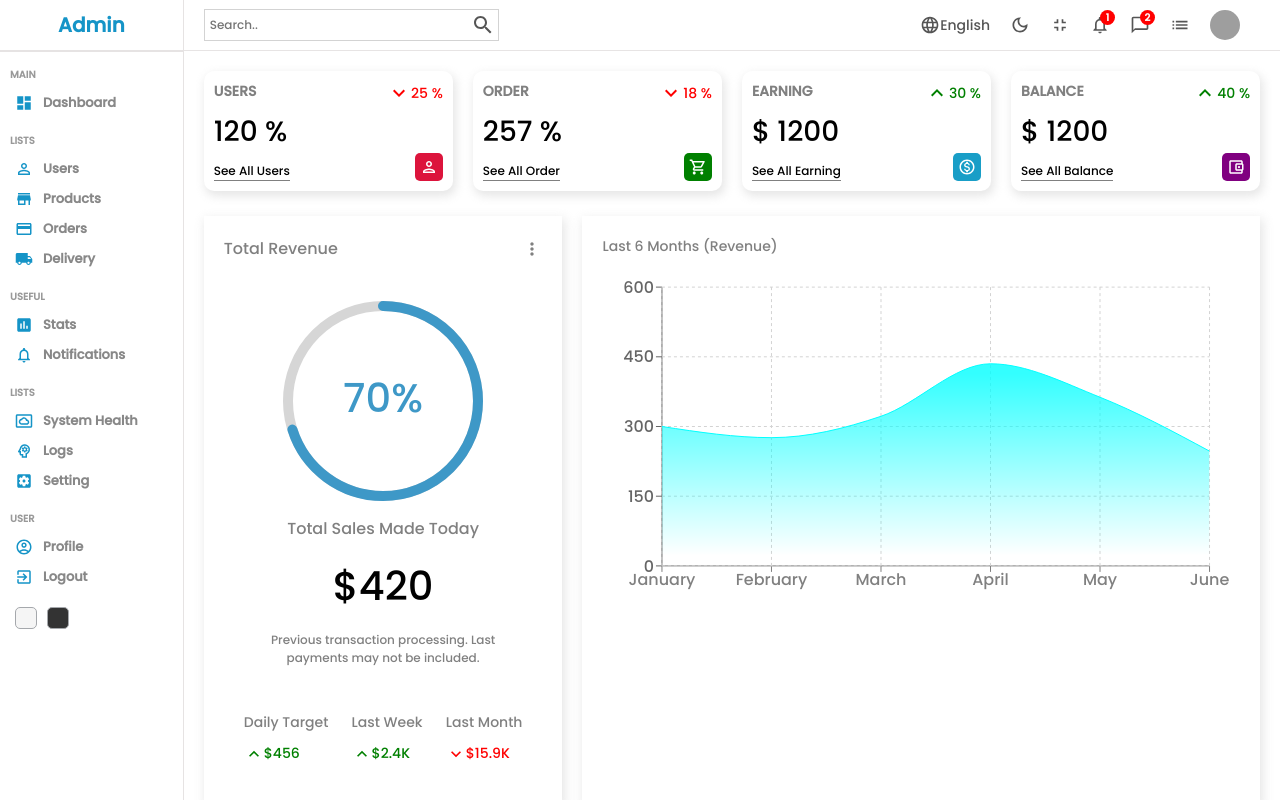
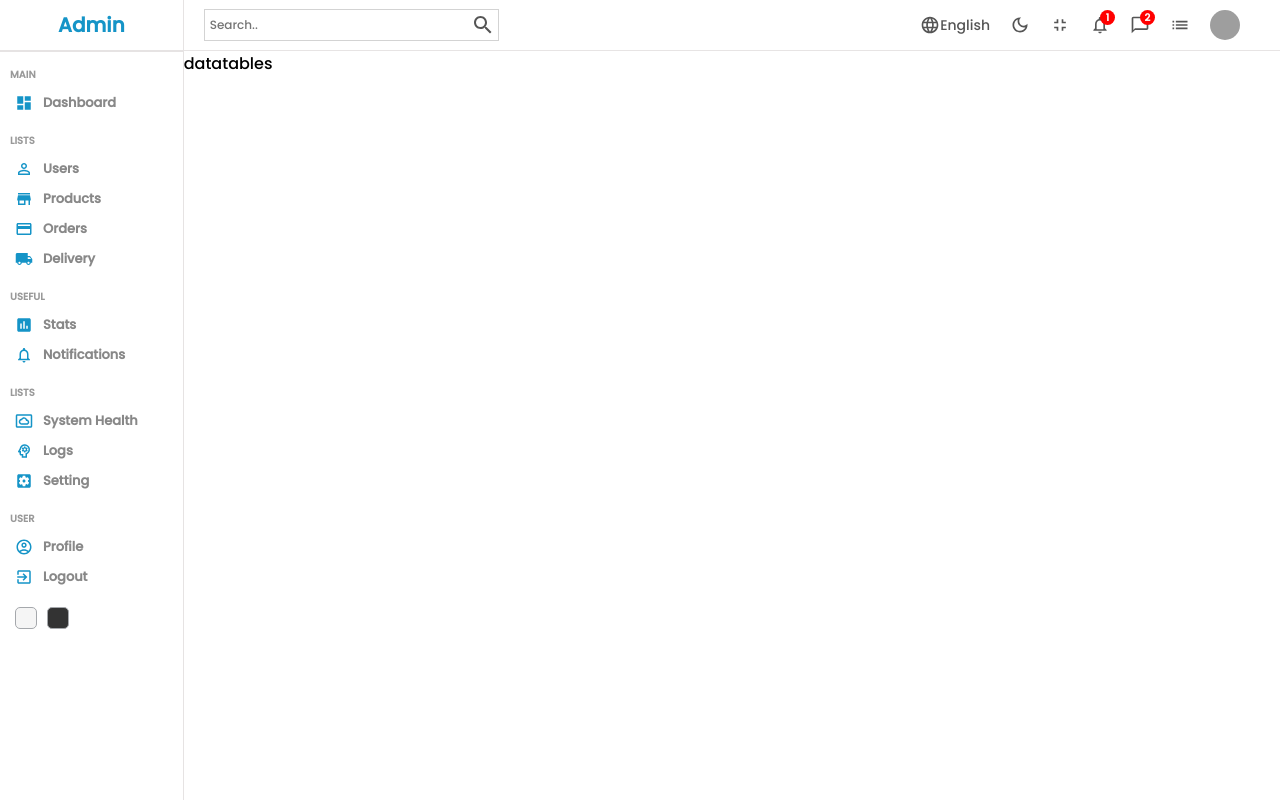
Before and after one commit to rakhaaa/react-dashboard, a React (Create React App) app: page /users in a window 1280 px wide. Shown: the top 800 px of the page. Built offline with nearby package versions, Linux system fonts and the light colour scheme; grey boxes are pictures that could not be loaded.

Commit message:
push router fix route

```diff
--- a/package.json
+++ b/package.json
@@ -14,6 +14,7 @@
     "react": "^18.2.0",
     "react-circular-progressbar": "^2.1.0",
     "react-dom": "^18.2.0",
+    "react-router-dom": "6.4.5",
     "react-scripts": "^5.0.1",
     "recharts": "^2.1.16",
     "sass": "^1.56.1",
@@ -47,5 +48,7 @@
   },
   "devDependencies": {
     "gh-pages": "^4.0.0"
-  }
+  },
+  "keywords": [],
+  "description": "Dashboard Admin"
 }
--- a/src/App.js
+++ b/src/App.js
@@ -1,11 +1,28 @@
 import React from "react";
 import Home from "./pages/home/Home";
-import './app.scss';
+import Login from "./pages/login/Login";
+import List from "./pages/list/List";
+import Single from "./pages/single/Single";
+import New from "./pages/new/New";
+import "./app.scss";
+import { BrowserRouter, Routes, Route } from "react-router-dom";
 
 const App = () => {
   return (
-    <div>
-      <Home />
+    <div className="App">
+      <BrowserRouter>
+        <Routes>
+          <Route path="/">
+            <Route index element={<Home />} />
+            <Route path="login" element={<Login />} />
+            <Route path="users">
+              <Route index element={<List />} />
+              <Route path=":userId" element={<Single />} />
+              <Route path="new" element={<New />} />
+            </Route>
+          </Route>
+        </Routes>
+      </BrowserRouter>
     </div>
   );
 };
--- a/src/pages/list/List.jsx
+++ b/src/pages/list/List.jsx
@@ -1,9 +1,16 @@
-import React from 'react'
-
+import "./list.scss";
+import Sidebar from "../../components/sidebar/Sidebar";
+import Navbar from "../../components/navbar/Navbar";
 const List = () => {
   return (
-    <div>List</div>
-  )
-}
+    <div className="list">
+      <Sidebar />
+      <div className="listContainer">
+        <Navbar />
+        datatables
+      </div>
+    </div>
+  );
+};
 
-export default List
+export default List;
--- a/src/pages/list/list.scss
+++ b/src/pages/list/list.scss
@@ -0,0 +1,8 @@
+.list {
+  display: flex;
+  width: 100%;
+
+  .listContainer {
+    flex: 6;
+  }
+}
```
